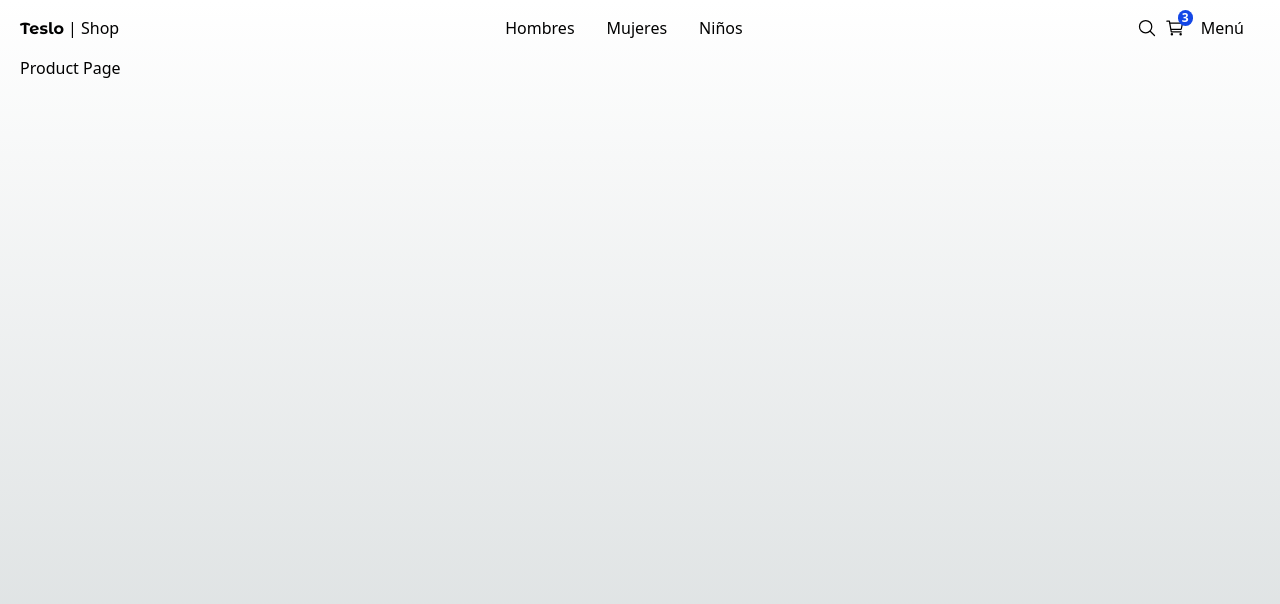
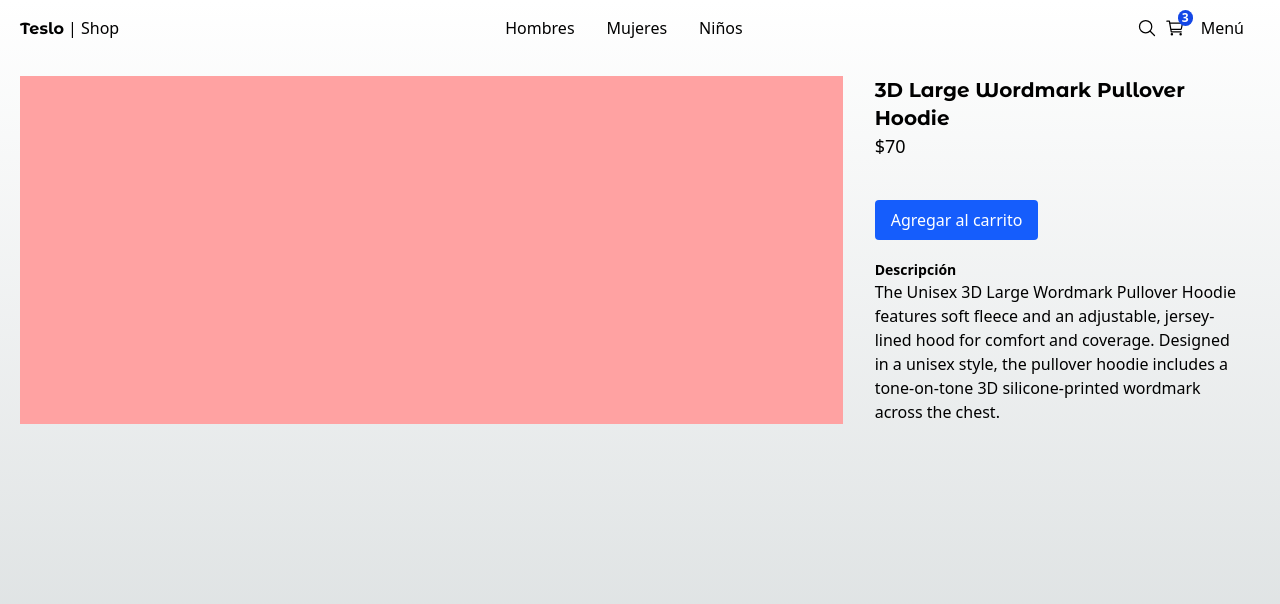
Before and after one commit to b4dow/tesloShop, a Next.js app: page /product/3d_large_wordmark_pullover_hoodie in a window 1280 px wide. Shown: the top 604 px of the page. Built offline with nearby package versions, Linux system fonts and the light colour scheme.

Commit message:
add component product and component not-found product

```diff
--- a/src/app/(shop)/product/[slug]/page.tsx
+++ b/src/app/(shop)/product/[slug]/page.tsx
@@ -1,7 +1,36 @@
-export default function ProductPage() {
+import { titleFont } from "@/config/fonts";
+import { initialData } from "@/seed/seed";
+import { notFound } from "next/navigation";
+
+interface Props {
+  params: Promise<{ slug: string }>;
+}
+
+export default async function ProductPage({ params }: Props) {
+  const { slug } = await params;
+  const product = initialData.products.find((product) => product.slug === slug);
+  if (!product) {
+    notFound();
+  }
+
   return (
-    <div>
-      <h1>Product Page</h1>
+    <div className="mt-5 pb-20 grid grid-cols-1 md:grid-cols-3 gap-3">
+      {/* Slideshow */}
+      <div className="col-span-1 md:col-span-2 bg-red-300"></div>
+      {/* Detalles */}
+      <div className="col-span-1 px-5 ">
+        <h1 className={`${titleFont.className} antialiased font-bold text-xl`}>
+          {product.title}
+        </h1>
+        <p className="text-lg mb-5">${product.price}</p>
+        {/* Selector de Tallas */}
+        {/* Selector de Cantidad */}
+        {/* Button */}
+        <button className="btn-primary my-5">Agregar al carrito</button>
+        {/* Descripcion */}
+        <h3 className="font-bold text-sm ">Descripción</h3>
+        <p className="font-light">{product.description}</p>
+      </div>
     </div>
   );
 }
--- /dev/null
+++ b/src/app/(shop)/product/not-found.tsx
@@ -0,0 +1,3 @@
+export default function ProductNotFound() {
+  return <h1>Producto No existe</h1>;
+}
```
